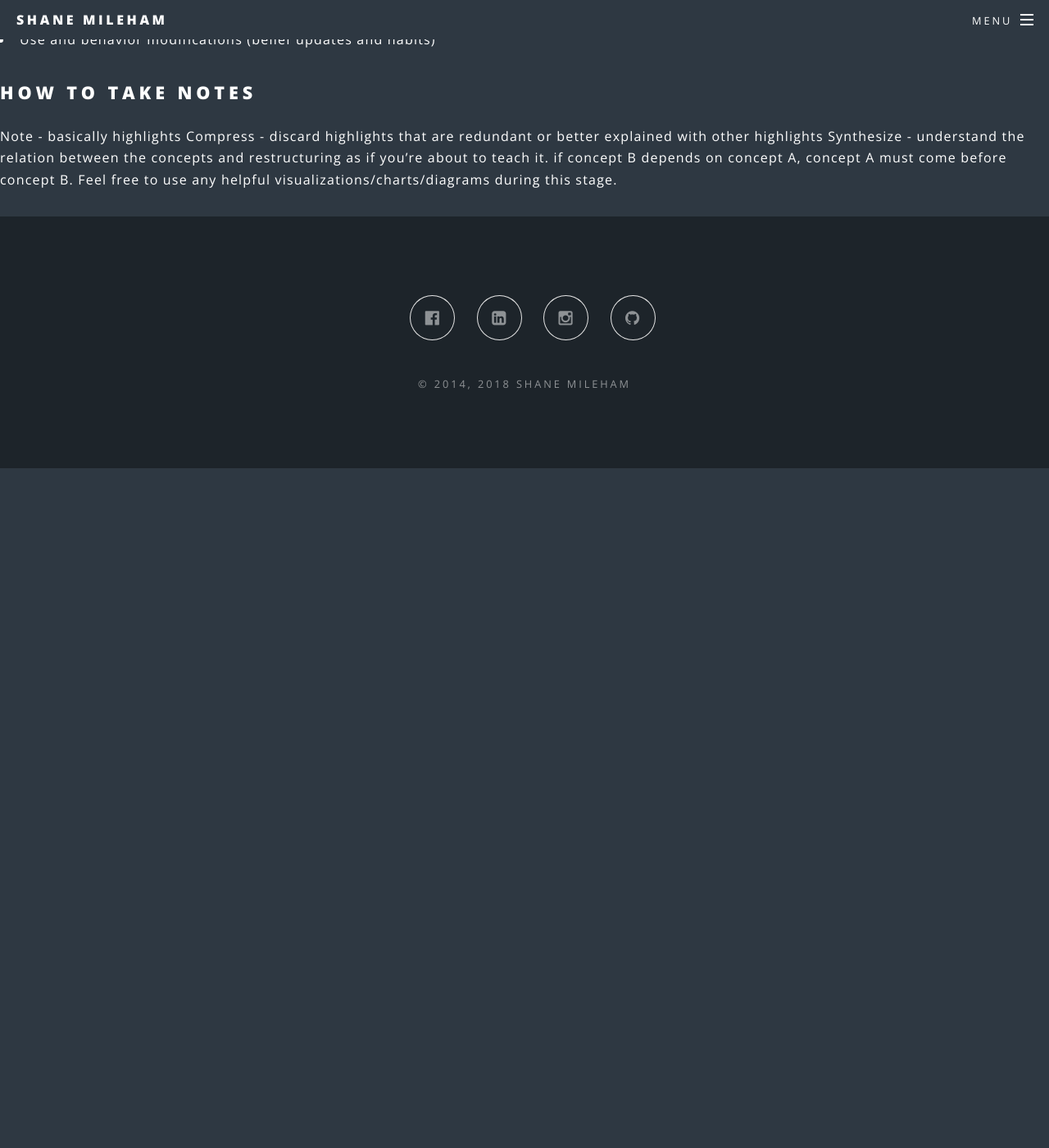
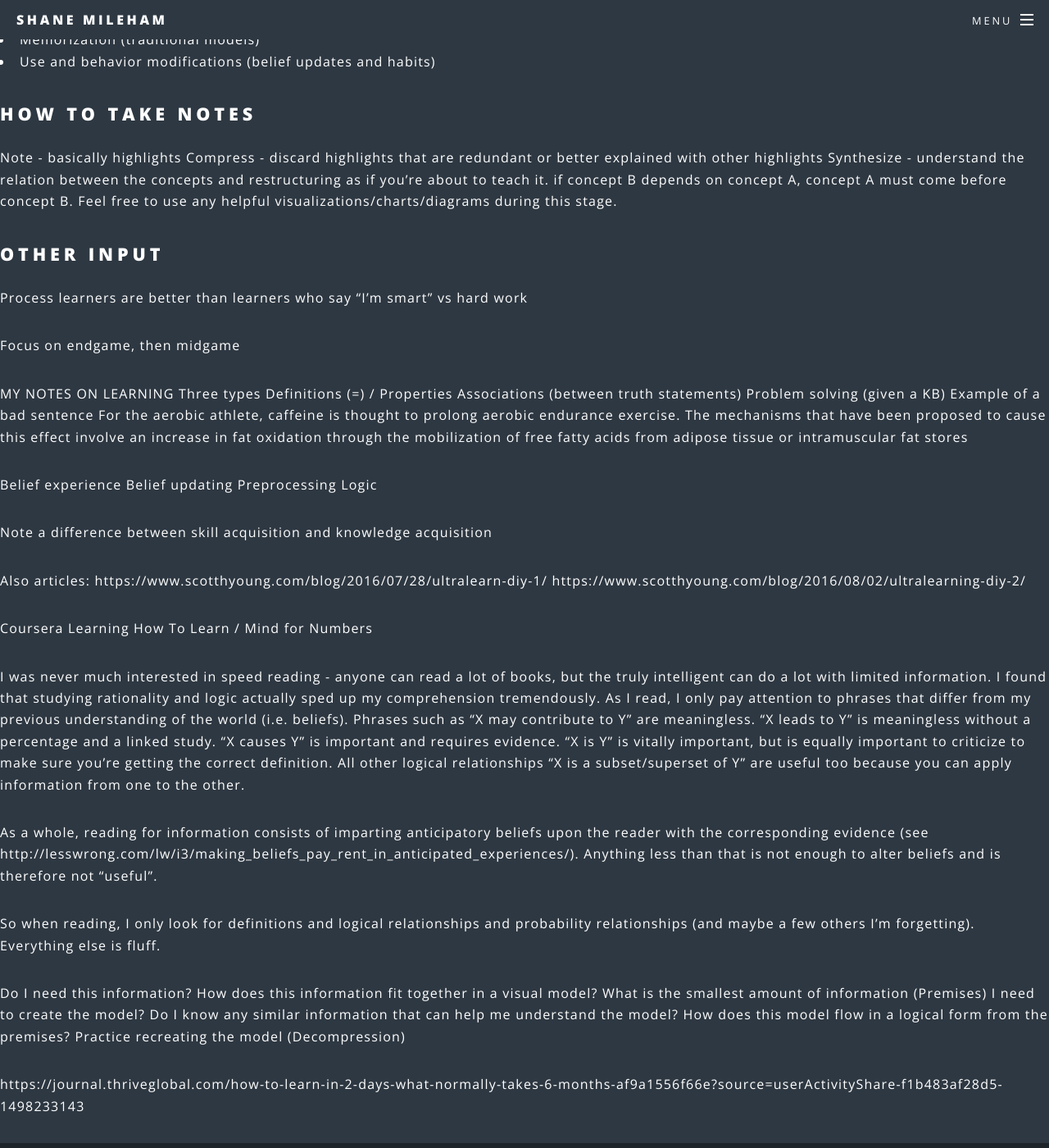
Before and after one commit to shanemileham/shanemileham.github.io, a Jekyll site: the page built from _kb/learn/learning.md, in a window 1280 px wide and 1400 px high, scrolled down 4634 px. Shown: the whole window at 82% size. Built offline with Jekyll 4.4.1, drawn with Linux system fonts in a browser that asks for light colours; comment, search, counter and statistics services are not loaded; before the commit the page ends 5205 px from its top, so only the background shows below that.

Commit message:
Learning += inputs

```diff
--- a/_kb/learn/learning.md
+++ b/_kb/learn/learning.md
@@ -140,3 +140,45 @@ Stages
 Note - basically highlights
 Compress - discard highlights that are redundant or better explained with other highlights
 Synthesize - understand the relation between the concepts and restructuring as if you're about to teach it. if concept B depends on concept A, concept A must come before concept B. Feel free to use any helpful visualizations/charts/diagrams during this stage.
+
+## Other input
+Process learners are better than learners who say “I’m smart” vs hard work
+
+Focus on endgame, then midgame
+
+MY NOTES ON LEARNING
+Three types
+Definitions (=) / Properties
+Associations (between truth statements)
+Problem solving (given a KB)
+Example of a bad sentence
+For the aerobic athlete, caffeine is thought to prolong aerobic endurance exercise. The mechanisms that have been proposed to cause this effect involve an increase in fat oxidation through the mobilization of free fatty acids from adipose tissue or intramuscular fat stores
+
+Belief experience
+Belief updating
+Preprocessing
+Logic
+
+Note a difference between skill acquisition and knowledge acquisition
+
+Also articles:
+https://www.scotthyoung.com/blog/2016/07/28/ultralearn-diy-1/
+https://www.scotthyoung.com/blog/2016/08/02/ultralearning-diy-2/
+
+Coursera Learning How To Learn / Mind for Numbers
+
+I was never much interested in speed reading - anyone can read a lot of books, but the truly intelligent can do a lot with limited information. I found that studying rationality and logic actually sped up my comprehension tremendously. As I read, I only pay attention to phrases that differ from my previous understanding of the world (i.e. beliefs). Phrases such as “X may contribute to Y" are meaningless. “X leads to Y” is meaningless without a percentage and a linked study. “X causes Y” is important and requires evidence. “X is Y” is vitally important, but is equally important to criticize to make sure you’re getting the correct definition. All other logical relationships “X is a subset/superset of Y” are useful too because you can apply information from one to the other.
+
+As a whole, reading for information consists of imparting anticipatory beliefs upon the reader with the corresponding evidence (see http://lesswrong.com/lw/i3/making_beliefs_pay_rent_in_anticipated_experiences/). Anything less than that is not enough to alter beliefs and is therefore not “useful”.
+
+So when reading, I only look for definitions and logical relationships and probability relationships (and maybe a few others I’m forgetting). Everything else is fluff.
+
+
+Do I need this information?
+How does this information fit together in a visual model?
+What is the smallest amount of information (Premises) I need to create the model?
+Do I know any similar information that can help me understand the model?
+How does this model flow in a logical form from the premises?
+Practice recreating the model (Decompression)
+
+https://journal.thriveglobal.com/how-to-learn-in-2-days-what-normally-takes-6-months-af9a1556f66e?source=userActivityShare-f1b483af28d5-1498233143
```
